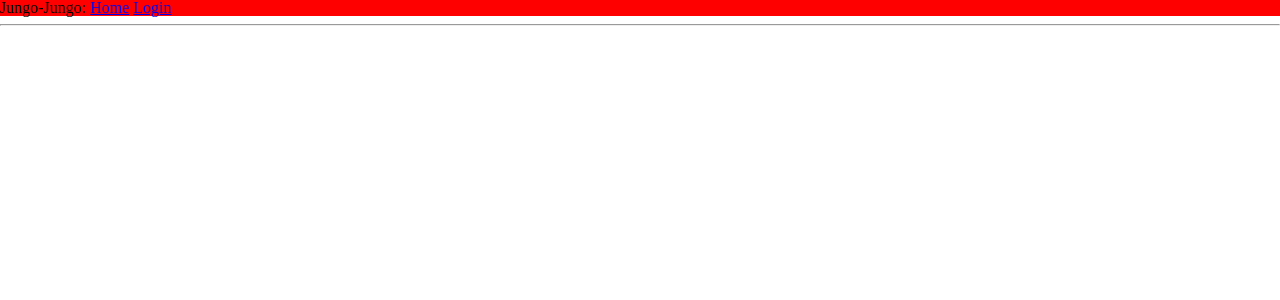
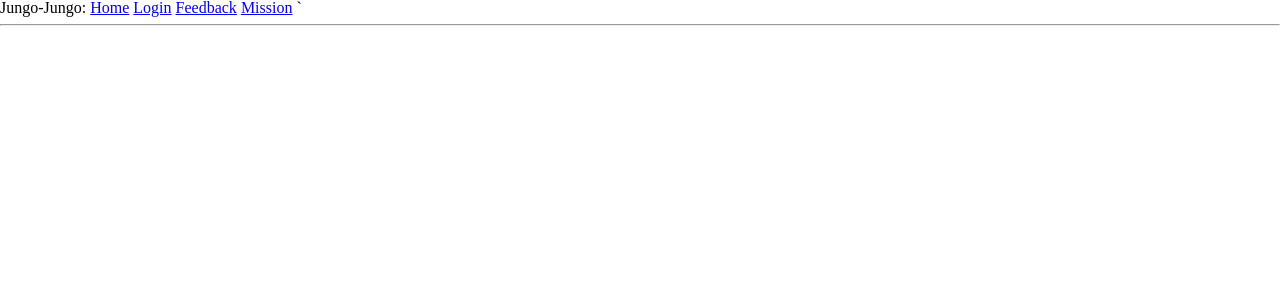
Before and after one commit to ihseux/paj_j, a Python web app: template app/templates/base.html in a window 1280 px wide. Shown: the top 300 px of the page. Run offline with Jinja, Linux system fonts and the light colour scheme; the template is opened without the code that fills it, so the values that code supplies are empty.

Commit message:
Added Requirements.txt

```diff
--- a/app/static/styles/mainpage.css
+++ b/app/static/styles/mainpage.css
@@ -49,14 +49,6 @@ table {
 
 /* LIFE BEGINS AFTER RESET */
 
-title {
-	color:blue;
-}
-
-div
-{
-	background-color:red;
-}
 
 h1
 {
--- a/app/templates/base.html
+++ b/app/templates/base.html
@@ -13,6 +13,9 @@
 		Jungo-Jungo:
 		 <a href="{{ url_for('index') }}">Home</a>
 		 <a href="{{ url_for('login') }}">Login</a>
+		 <a href="{{ url_for('feedback') }}">Feedback</a>
+		 <a href="{{ url_for('mission') }}">Mission</a>
+`		 <a href="{{ url_for('') }}">
 	</div>
         <hr>
 	{% with messages = get_flashed_messages() %}
```
Also changed, not shown: requirements.txt (added, +20 -0 lines).
